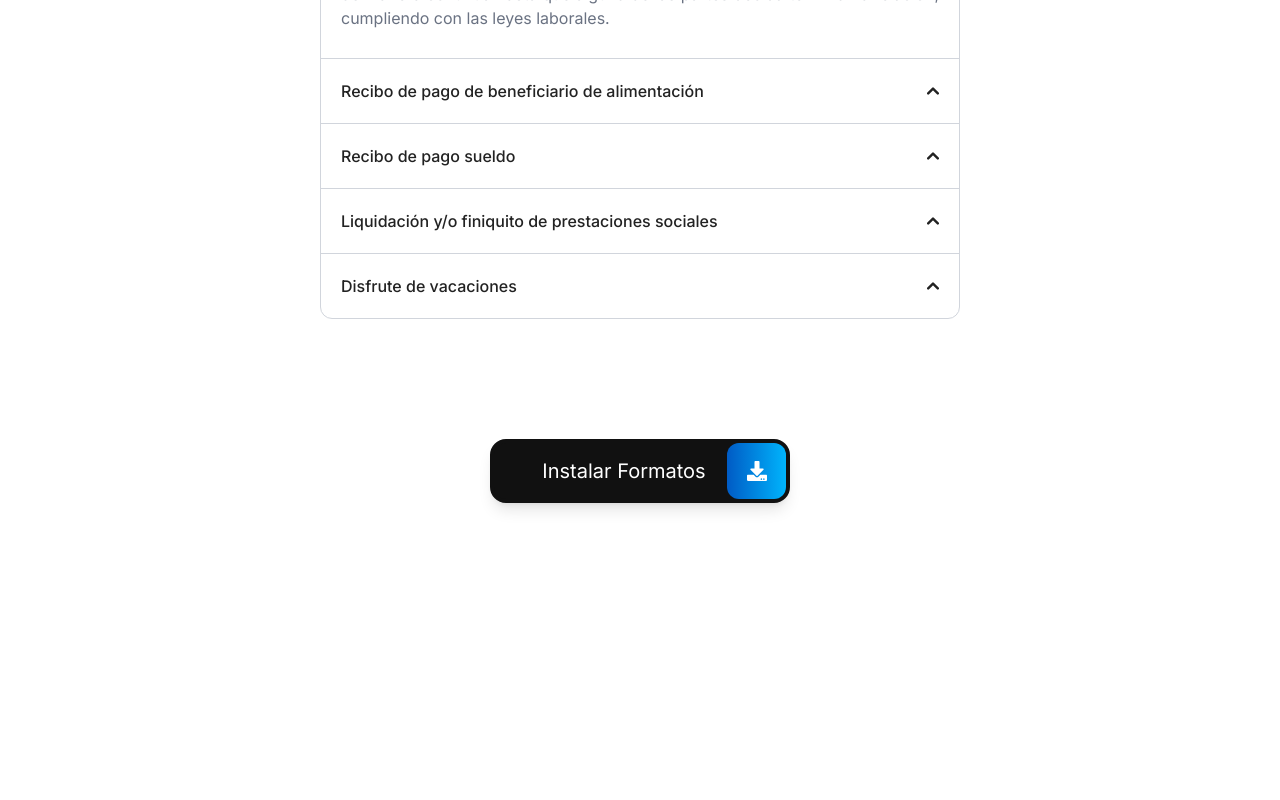
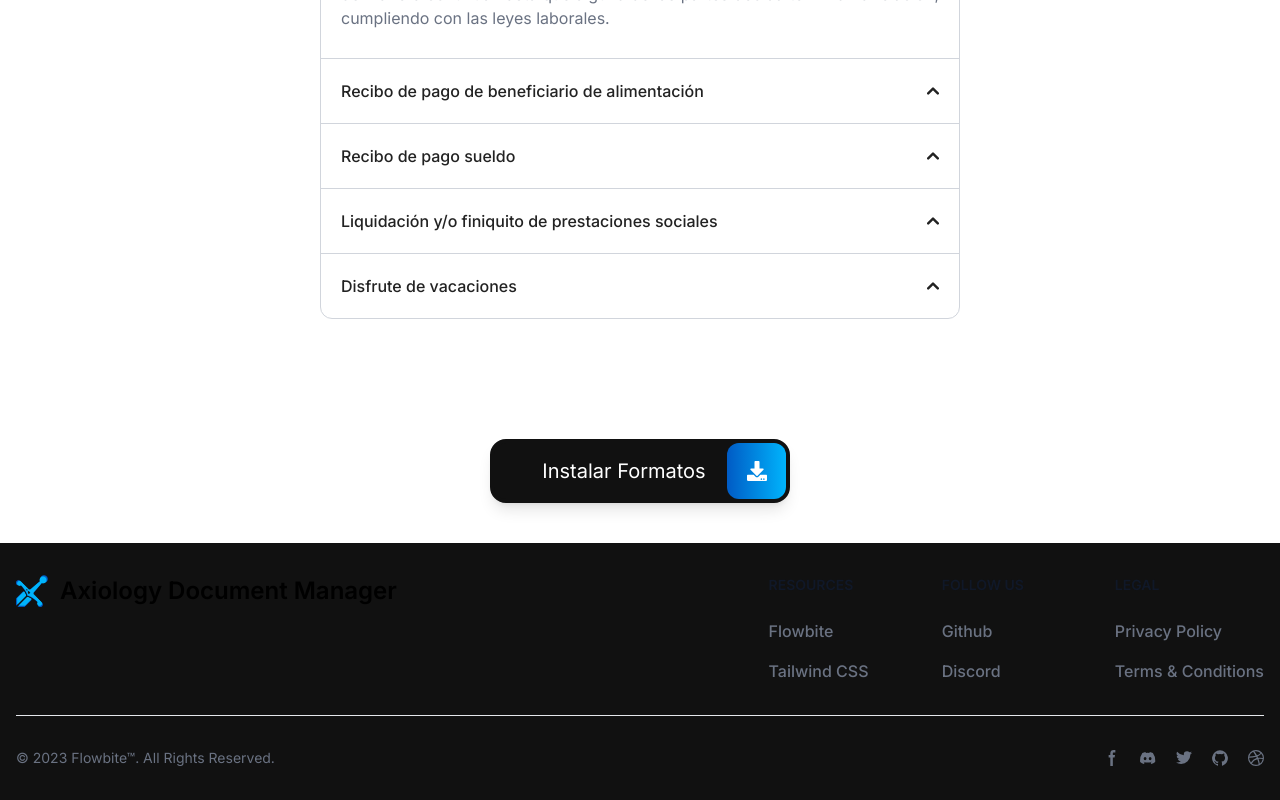
Before and after one commit to luis-alvarezf10/format-management-casona-plaf, a React (Vite) app: page / in a window 1280 px wide. Shown: the part 1187-1987 px from the top of the page. Before the commit the page ends 1730 px from the top, so only its background shows below. Built offline with nearby package versions, Linux system fonts and the light colour scheme.

Commit message:
cambios en el vite y agregado el foote

```diff
--- a/src/App.jsx
+++ b/src/App.jsx
@@ -1,4 +1,5 @@
 import { motion, AnimatePresence } from "framer-motion";
+import Footer from './ui/Footer';
 import './App.css'
 import LogoLoop from './ui/LogoLoop';
 import casona from './assets/images/1.svg';
@@ -96,7 +97,7 @@
         </button>
       </motion.div>
 
-
+      <Footer/>
 
 
     </>
--- /dev/null
+++ b/src/ui/Footer.jsx
@@ -0,0 +1,90 @@
+import axiology from '../assets/images/axiology.png';
+export default function Footer() {
+  return (
+    <footer class="bg-[#111111] ">
+        <div class="mx-auto w-full max-w-screen-xl p-4 py-6 lg:py-8">
+            <div class="md:flex md:justify-between">
+            <div class="mb-6 md:mb-0">
+                <a href="https://flowbite.com/" class="flex items-center">
+                    <img src={axiology} class="h-8 me-3" alt="FlowBite Logo" />
+                    <span class="self-center text-2xl font-semibold whitespace-nowrap dark:text-white">Axiology Document Manager</span>
+                </a>
+            </div>
+            <div class="grid grid-cols-2 gap-8 sm:gap-6 sm:grid-cols-3">
+                <div>
+                    <h2 class="mb-6 text-sm font-semibold text-gray-900 uppercase dark:text-white">Resources</h2>
+                    <ul class="text-gray-500 dark:text-gray-400 font-medium">
+                        <li class="mb-4">
+                            <a href="https://flowbite.com/" class="hover:underline">Flowbite</a>
+                        </li>
+                        <li>
+                            <a href="https://tailwindcss.com/" class="hover:underline">Tailwind CSS</a>
+                        </li>
+                    </ul>
+                </div>
+                <div>
+                    <h2 class="mb-6 text-sm font-semibold text-gray-900 uppercase dark:text-white">Follow us</h2>
+                    <ul class="text-gray-500 dark:text-gray-400 font-medium">
+                        <li class="mb-4">
+                            <a href="https://github.com/themesberg/flowbite" class="hover:underline ">Github</a>
+                        </li>
+                        <li>
+                            <a href="https://discord.gg/4eeurUVvTy" class="hover:underline">Discord</a>
+                        </li>
+                    </ul>
+                </div>
+                <div>
+                    <h2 class="mb-6 text-sm font-semibold text-gray-900 uppercase dark:text-white">Legal</h2>
+                    <ul class="text-gray-500 dark:text-gray-400 font-medium">
+                        <li class="mb-4">
+                            <a href="#" class="hover:underline">Privacy Policy</a>
+                        </li>
+                        <li>
+                            <a href="#" class="hover:underline">Terms &amp; Conditions</a>
+                        </li>
+                    </ul>
+                </div>
+            </div>
+        </div>
+        <hr class="my-6 border-gray-200 sm:mx-auto dark:border-gray-700 lg:my-8" />
+        <div class="sm:flex sm:items-center sm:justify-between">
+            <span class="text-sm text-gray-500 sm:text-center dark:text-gray-400">© 2023 <a href="https://flowbite.com/" class="hover:underline">Flowbite™</a>. All Rights Reserved.
+            </span>
+            <div class="flex mt-4 sm:justify-center sm:mt-0">
+                <a href="#" class="text-gray-500 hover:text-gray-900 dark:hover:text-white">
+                    <svg class="w-4 h-4" aria-hidden="true" xmlns="http://www.w3.org/2000/svg" fill="currentColor" viewBox="0 0 8 19">
+                            <path fill-rule="evenodd" d="M6.135 3H8V0H6.135a4.147 4.147 0 0 0-4.142 4.142V6H0v3h2v9.938h3V9h2.021l.592-3H5V3.591A.6.6 0 0 1 5.592 3h.543Z" clip-rule="evenodd"/>
+                        </svg>
+                    <span class="sr-only">Facebook page</span>
+                </a>
+                <a href="#" class="text-gray-500 hover:text-gray-900 dark:hover:text-white ms-5">
+                    <svg class="w-4 h-4" aria-hidden="true" xmlns="http://www.w3.org/2000/svg" fill="currentColor" viewBox="0 0 21 16">
+                            <path d="M16.942 1.556a16.3 16.3 0 0 0-4.126-1.3 12.04 12.04 0 0 0-.529 1.1 15.175 15.175 0 0 0-4.573 0 11.585 11.585 0 0 0-.535-1.1 16.274 16.274 0 0 0-4.129 1.3A17.392 17.392 0 0 0 .182 13.218a15.785 15.785 0 0 0 4.963 2.521c.41-.564.773-1.16 1.084-1.785a10.63 10.63 0 0 1-1.706-.83c.143-.106.283-.217.418-.33a11.664 11.664 0 0 0 10.118 0c.137.113.277.224.418.33-.544.328-1.116.606-1.71.832a12.52 12.52 0 0 0 1.084 1.785 16.46 16.46 0 0 0 5.064-2.595 17.286 17.286 0 0 0-2.973-11.59ZM6.678 10.813a1.941 1.941 0 0 1-1.8-2.045 1.93 1.93 0 0 1 1.8-2.047 1.919 1.919 0 0 1 1.8 2.047 1.93 1.93 0 0 1-1.8 2.045Zm6.644 0a1.94 1.94 0 0 1-1.8-2.045 1.93 1.93 0 0 1 1.8-2.047 1.918 1.918 0 0 1 1.8 2.047 1.93 1.93 0 0 1-1.8 2.045Z"/>
+                        </svg>
+                    <span class="sr-only">Discord community</span>
+                </a>
+                <a href="#" class="text-gray-500 hover:text-gray-900 dark:hover:text-white ms-5">
+                    <svg class="w-4 h-4" aria-hidden="true" xmlns="http://www.w3.org/2000/svg" fill="currentColor" viewBox="0 0 20 17">
+                        <path fill-rule="evenodd" d="M20 1.892a8.178 8.178 0 0 1-2.355.635 4.074 4.074 0 0 0 1.8-2.235 8.344 8.344 0 0 1-2.605.98A4.13 4.13 0 0 0 13.85 0a4.068 4.068 0 0 0-4.1 4.038 4 4 0 0 0 .105.919A11.705 11.705 0 0 1 1.4.734a4.006 4.006 0 0 0 1.268 5.392 4.165 4.165 0 0 1-1.859-.5v.05A4.057 4.057 0 0 0 4.1 9.635a4.19 4.19 0 0 1-1.856.07 4.108 4.108 0 0 0 3.831 2.807A8.36 8.36 0 0 1 0 14.184 11.732 11.732 0 0 0 6.291 16 11.502 11.502 0 0 0 17.964 4.5c0-.177 0-.35-.012-.523A8.143 8.143 0 0 0 20 1.892Z" clip-rule="evenodd"/>
+                    </svg>
+                    <span class="sr-only">Twitter page</span>
+                </a>
+                <a href="#" class="text-gray-500 hover:text-gray-900 dark:hover:text-white ms-5">
+                    <svg class="w-4 h-4" aria-hidden="true" xmlns="http://www.w3.org/2000/svg" fill="currentColor" viewBox="0 0 20 20">
+                            <path fill-rule="evenodd" d="M10 .333A9.911 9.911 0 0 0 6.866 19.65c.5.092.678-.215.678-.477 0-.237-.01-1.017-.014-1.845-2.757.6-3.338-1.169-3.338-1.169a2.627 2.627 0 0 0-1.1-1.451c-.9-.615.07-.6.07-.6a2.084 2.084 0 0 1 1.518 1.021 2.11 2.11 0 0 0 2.884.823c.044-.503.268-.973.63-1.325-2.2-.25-4.516-1.1-4.516-4.9A3.832 3.832 0 0 1 4.7 7.068a3.56 3.56 0 0 1 .095-2.623s.832-.266 2.726 1.016a9.409 9.409 0 0 1 4.962 0c1.89-1.282 2.717-1.016 2.717-1.016.366.83.402 1.768.1 2.623a3.827 3.827 0 0 1 1.02 2.659c0 3.807-2.319 4.644-4.525 4.889a2.366 2.366 0 0 1 .673 1.834c0 1.326-.012 2.394-.012 2.72 0 .263.18.572.681.475A9.911 9.911 0 0 0 10 .333Z" clip-rule="evenodd"/>
+                    </svg>
+                    <span class="sr-only">GitHub account</span>
+                </a>
+                <a href="#" class="text-gray-500 hover:text-gray-900 dark:hover:text-white ms-5">
+                    <svg class="w-4 h-4" aria-hidden="true" xmlns="http://www.w3.org/2000/svg" fill="currentColor" viewBox="0 0 20 20">
+                        <path fill-rule="evenodd" d="M10 0a10 10 0 1 0 10 10A10.009 10.009 0 0 0 10 0Zm6.613 4.614a8.523 8.523 0 0 1 1.93 5.32 20.094 20.094 0 0 0-5.949-.274c-.059-.149-.122-.292-.184-.441a23.879 23.879 0 0 0-.566-1.239 11.41 11.41 0 0 0 4.769-3.366ZM8 1.707a8.821 8.821 0 0 1 2-.238 8.5 8.5 0 0 1 5.664 2.152 9.608 9.608 0 0 1-4.476 3.087A45.758 45.758 0 0 0 8 1.707ZM1.642 8.262a8.57 8.57 0 0 1 4.73-5.981A53.998 53.998 0 0 1 9.54 7.222a32.078 32.078 0 0 1-7.9 1.04h.002Zm2.01 7.46a8.51 8.51 0 0 1-2.2-5.707v-.262a31.64 31.64 0 0 0 8.777-1.219c.243.477.477.964.692 1.449-.114.032-.227.067-.336.1a13.569 13.569 0 0 0-6.942 5.636l.009.003ZM10 18.556a8.508 8.508 0 0 1-5.243-1.8 11.717 11.717 0 0 1 6.7-5.332.509.509 0 0 1 .055-.02 35.65 35.65 0 0 1 1.819 6.476 8.476 8.476 0 0 1-3.331.676Zm4.772-1.462A37.232 37.232 0 0 0 13.113 11a12.513 12.513 0 0 1 5.321.364 8.56 8.56 0 0 1-3.66 5.73h-.002Z" clip-rule="evenodd"/>
+                    </svg>
+                    <span class="sr-only">Dribbble account</span>
+                </a>
+            </div>
+        </div>
+        </div>
+    </footer>
+
+  );
+}
--- a/vite.config.js
+++ b/vite.config.js
@@ -5,7 +5,7 @@
 // https://vite.dev/config/
 export default defineConfig({
   plugins: [react(), tailwindcss(),],
-  base : '/next-page/',
+  base : '/format-management-casona-plaf/',
   server: {
     host: true, // Permite acceder desde otra máquina de la misma red
     port: 5173, // Puedes dejar el puerto por defecto o cambiarlo
```
Also changed, not shown: src/assets/images/axiology.png (added).
